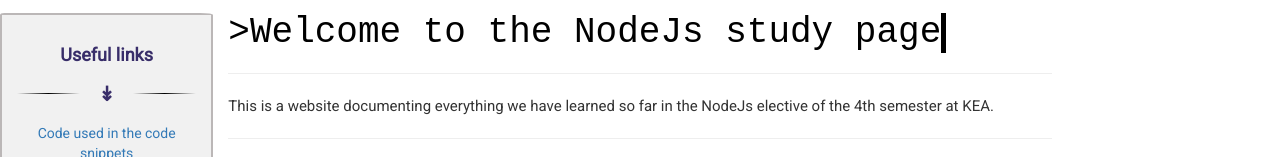
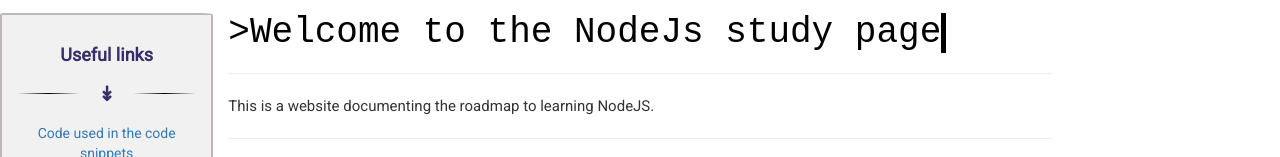
Before and after one commit to rasraziel/NodeJsDocumentation, a website: page public/index.html in a window 1280 px wide. Shown: the part 59-216 px from the top of the page. Drawn offline with nearby package versions, Linux system fonts and the light colour scheme; a script that the page names is missing; a web font is replaced by a local one.

Commit message:
info correction text

```diff
--- a/public/index.html
+++ b/public/index.html
@@ -33,7 +33,7 @@
             <h1 id="typed-title" class="typed-title">&gt;Welcome to the NodeJs study page</h1>
           </div>
           <hr>
-          <p>This is a website documenting everything we have learned so far in the NodeJs elective of the 4th semester at KEA.</p>
+          <p>This is a website documenting the roadmap to learning NodeJS.</p>
           <hr>
           <img class="node-logo" src="./images/node.png"></img>
           <canvas class="background"></canvas>
```
